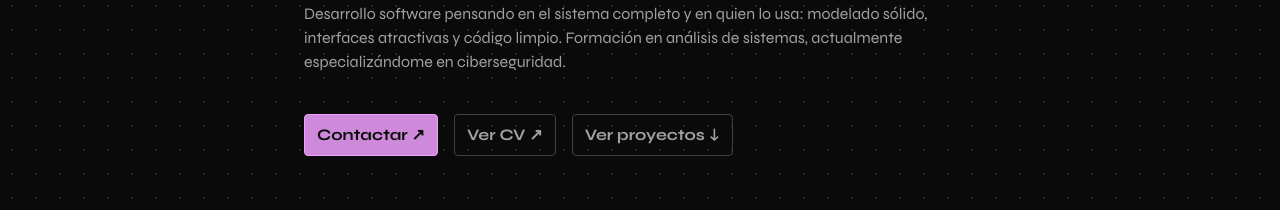
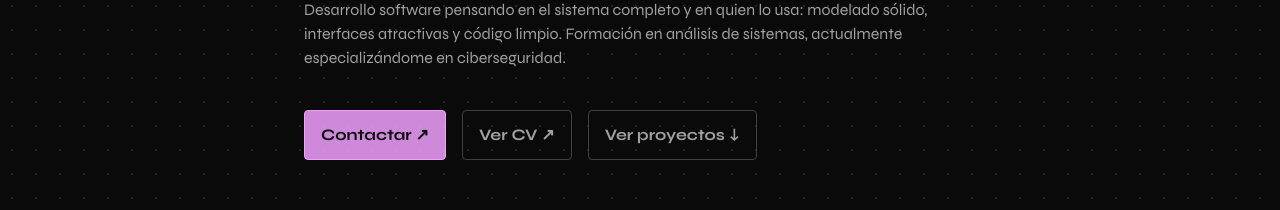
Before and after one commit to Cristaldo-Fiorela/portfolio, a React (Vite) app: page / in a window 1280 px wide. Shown: the part 462-672 px from the top of the page. Built offline with nearby package versions, Linux system fonts and the light colour scheme; a web font is replaced by a local one.

Commit message:
cambios de correcion de perfrmance

```diff
--- a/src/App.jsx
+++ b/src/App.jsx
@@ -10,11 +10,13 @@ function App() {
   return (
     <>
       <Header />
-      <Welcome />
-      <Experience />
-      <Skills />
-      <Projects />
-      <Certifications />
+      <main>
+        <Welcome />
+        <Experience />
+        <Skills />
+        <Projects />
+        <Certifications />
+      </main>
       <Footer />
     </>
   )
--- a/src/components/Button.jsx
+++ b/src/components/Button.jsx
@@ -1,6 +1,6 @@
 const Button = ({ children, fill = false }) => {
   return (
-    <button className={`border px-3 py-2 rounded font-bold cursor-pointer flex gap-2 items-center ${!fill ? " border-neutral-700 hover:border-pink hover:bg-pink/10 hover:text-white" : "border-pink bg-pink/85 hover:bg-pink text-neutral-950 "}`}>
+    <button className={`border px-4 py-3 rounded font-bold cursor-pointer flex gap-2 items-center ${!fill ? " border-neutral-700 hover:border-pink hover:bg-pink/10 hover:text-white" : "border-pink bg-pink/85 hover:bg-pink text-neutral-950 "}`}>
       {children}
     </button>
   )
--- a/src/components/Card.jsx
+++ b/src/components/Card.jsx
@@ -17,7 +17,7 @@ const Card = ({
         <small>{date}</small>
       </div>
       <div className="border-b-4 border-neutral-700/40 pb-2">
-        <h4 className="font-family-heading text-neutral-200">{title}</h4>
+        <h6 className="font-family-heading text-neutral-200">{title}</h6>
         <p>{certificationProvider}</p>
       </div >
       <a href="#" target="_blank" rel="noopener noreferrer" className="flex gap-1 items-center text-yellow hover:underline hover:decoration-wavy w-fit">
```
